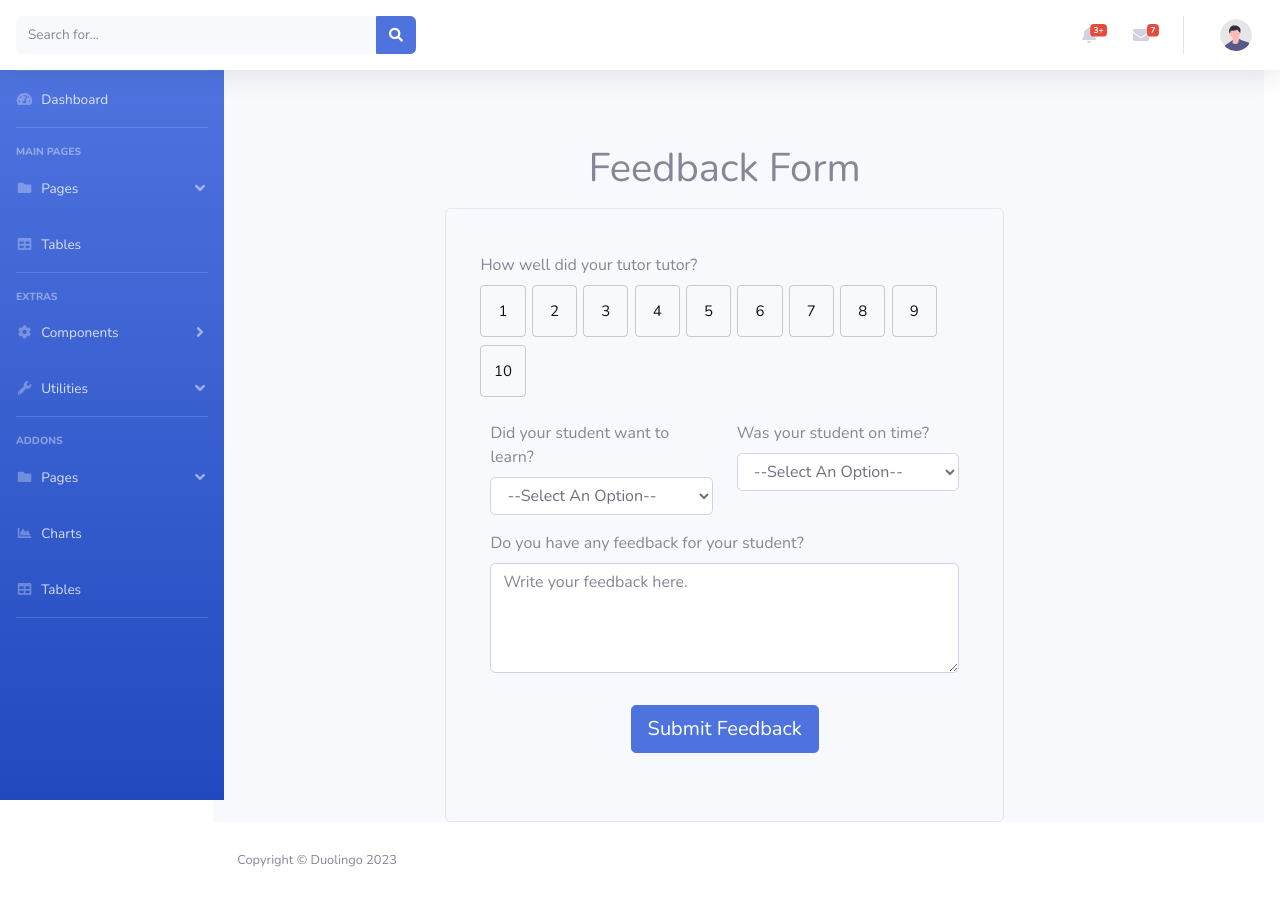
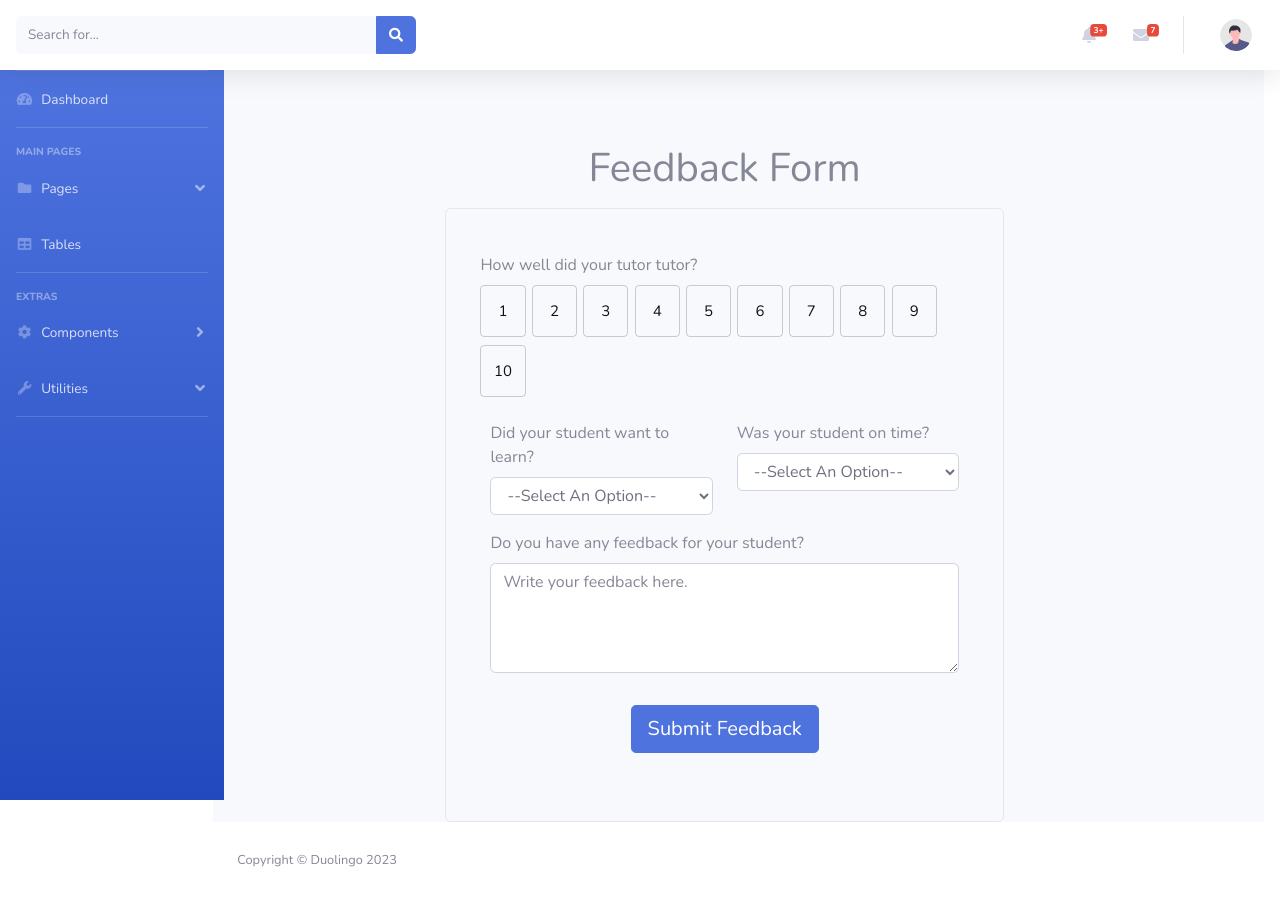
Before and after one commit to sidmeir04/BT-Tuoring-App, a Flask app: page /completion_form/1 in a window 1280 px wide. Shown: the top 898 px of the page. Run offline with Flask 3, Linux system fonts and the light colour scheme; some libraries are stand-ins or nearby versions.

Commit message:
fixed errors from the merge

```diff
--- a/app.py
+++ b/app.py
@@ -76,8 +76,6 @@ def handle_leave_site(history_id,user_id):
     history.people[user_id] = ''
     flag_modified(history,'people')
     db.session.commit()
-
-import functions
 
 user_type_key = {0:'student',
                  1:'teacher',
--- a/templates/blank.html
+++ b/templates/blank.html
@@ -135,64 +135,9 @@
                     </div>
                 </li>
 
-                <!-- Divider -->
-                <hr class="sidebar-divider">
 
-                <!-- Heading -->
-                <div class="sidebar-heading">
-                    Addons
-                </div>
-
-                <!-- The active and show tags are what makes this work -->
-                <li class="nav-item">
-                    <a class="nav-link" href="#" data-toggle="collapse" data-target="#collapsePages" aria-expanded="true"
-                        aria-controls="collapsePages">
-                        <i class="fas fa-fw fa-folder"></i>
-                        <span>Pages</span>
-                    </a>
-                    <div id="collapsePages" class="collapse" aria-labelledby="headingPages"
-                        data-parent="#accordionSidebar">
-                        <div class="bg-white py-2 collapse-inner rounded">
-                            <h6 class="collapse-header">Login Screens:</h6>
-                            {% if not current_user.is_authenticated %}
-                            <a class="collapse-item" href="/login">Login</a>
-                            <a class="collapse-item" href="/register">Register</a>
-                            <a class="collapse-item" href="/forgot-password">Forgot Password</a>
-                            {% endif %}
-                            <a class="collapse-item" href="/welcome">Welcome Page (NF)</a>
-                            <a class="collapse-item" href="/session_manager">Session Manager</a>
-                            <a class="collapse-item" href="/find_session">Find Session</a>
-                            <a class="collapse-item" href="/add_session">Add Session</a>
-                            <a class="collapse-item" href="/scheduler">Schedule</a>
-                            <div class="collapse-divider"></div>
-                            <h6 class="collapse-header">Other Pages:</h6>
-                            <a class="collapse-item" href="404">404 Page</a>
-                            <a class="collapse-item" href="/blank">Blank Page</a>
-                        </div>
-                    </div>
-                </li>
-
-                <!-- Nav Item - Charts -->
-                <li class="nav-item">
-                    <a class="nav-link" href="charts">
-                        <i class="fas fa-fw fa-chart-area"></i>
-                        <span>Charts</span></a>
-                </li>
-
-                <!-- Nav Item - Tables -->
-                <li class="nav-item">
-                    <a class="nav-link" href="tables">
-                        <i class="fas fa-fw fa-table"></i>
-                        <span>Tables</span></a>
-                </li>
-
-                <!-- Divider -->
                 <hr class="sidebar-divider d-none d-md-block">
 
-                <!-- Sidebar Toggler (Sidebar) -->
-                <!-- <div class="text-center d-none d-md-inline">
-                    <button class="rounded-circle border-0" id="sidebarToggle"></button>
-                </div> -->
 
             </ul>
         </div>
```
Also changed, not shown: instance/library.db.
